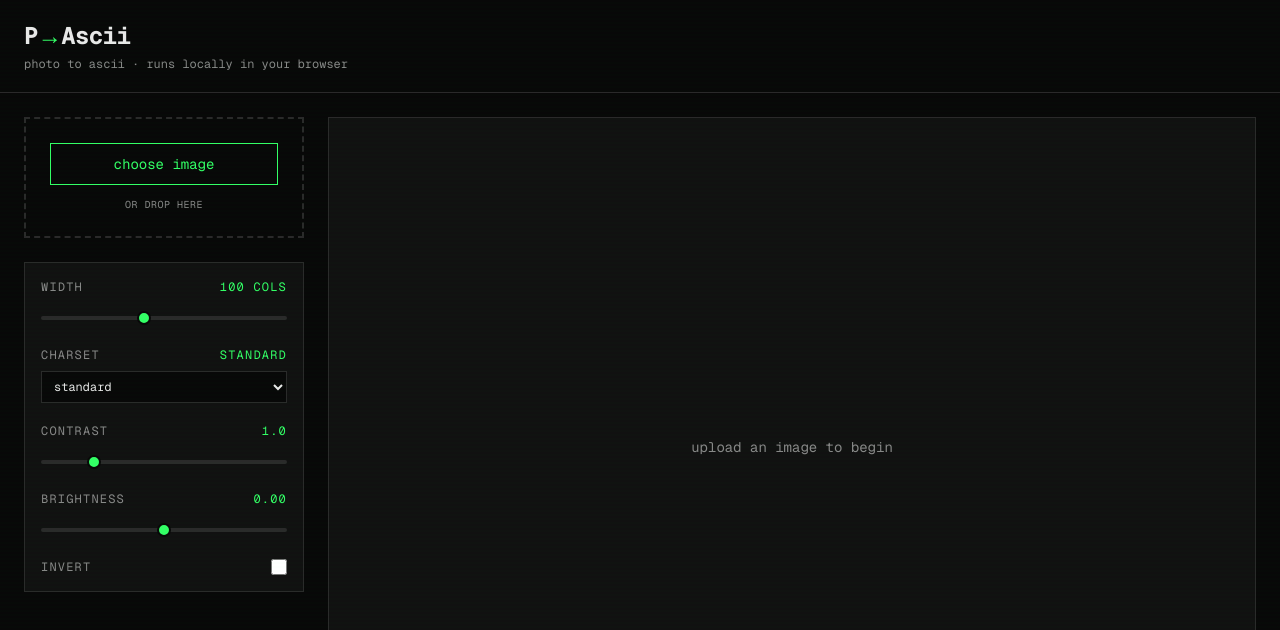
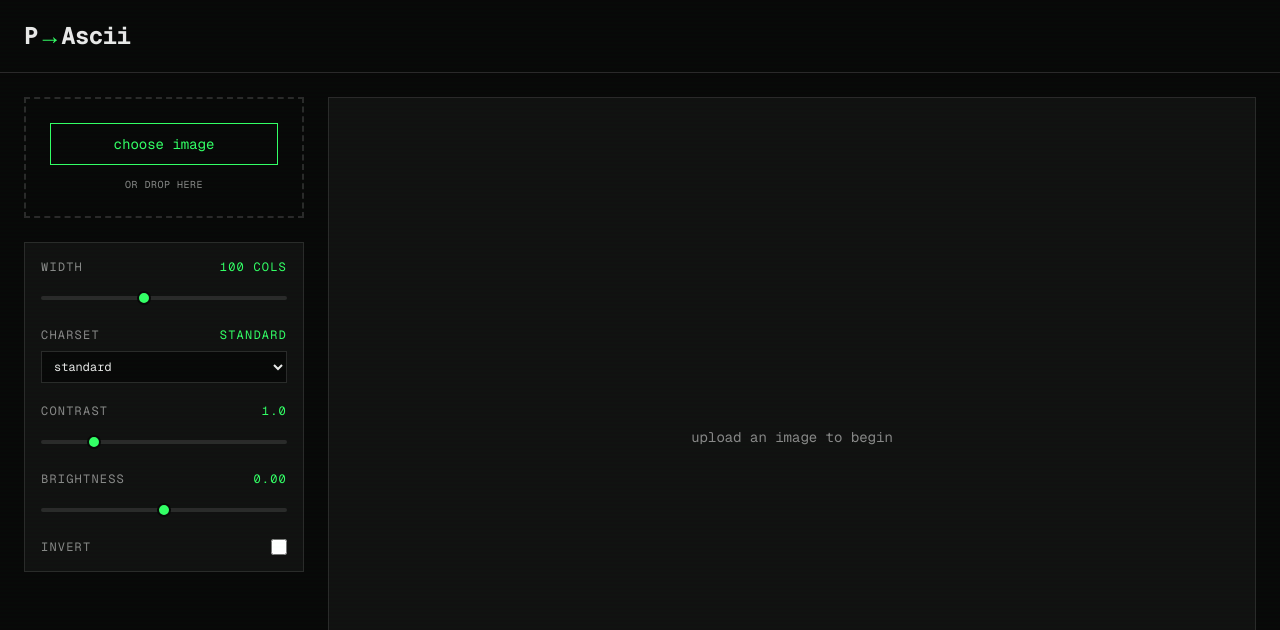
Before and after one commit to imaad666/Photo-2-Ascii, a Next.js app: page / in a window 1280 px wide. Shown: the top 630 px of the page. Built offline with nearby package versions, Linux system fonts and the light colour scheme.

Commit message:
working prototype

```diff
--- a/src/components/converter.tsx
+++ b/src/components/converter.tsx
@@ -147,9 +147,6 @@ export default function Converter() {
             <h1 className="text-2xl font-bold tracking-tight">
               P<span className="text-[var(--accent)]">→</span>Ascii
             </h1>
-            <p className="text-xs text-[var(--muted)] mt-1">
-              photo to ascii · runs locally in your browser
-            </p>
           </div>
           {status === "ready" && (
             <div className="flex gap-2 flex-wrap justify-end">
```
